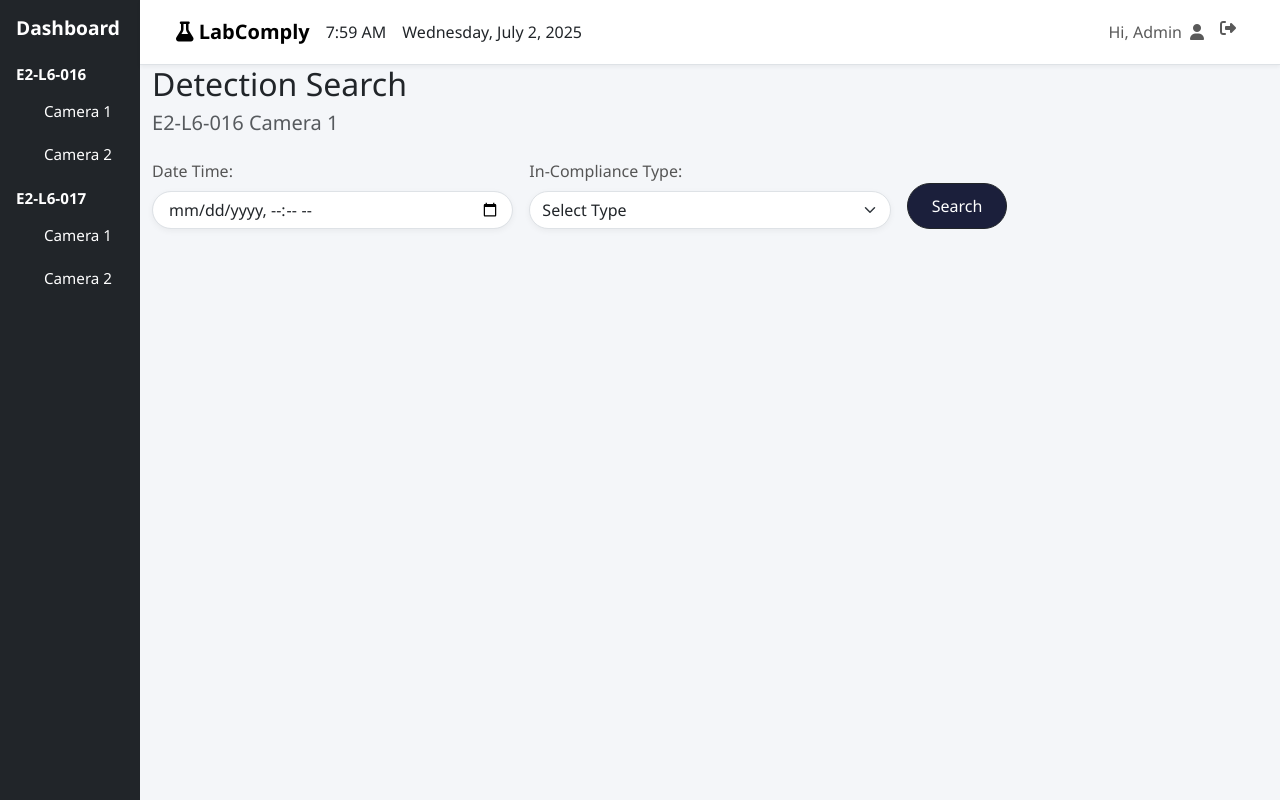
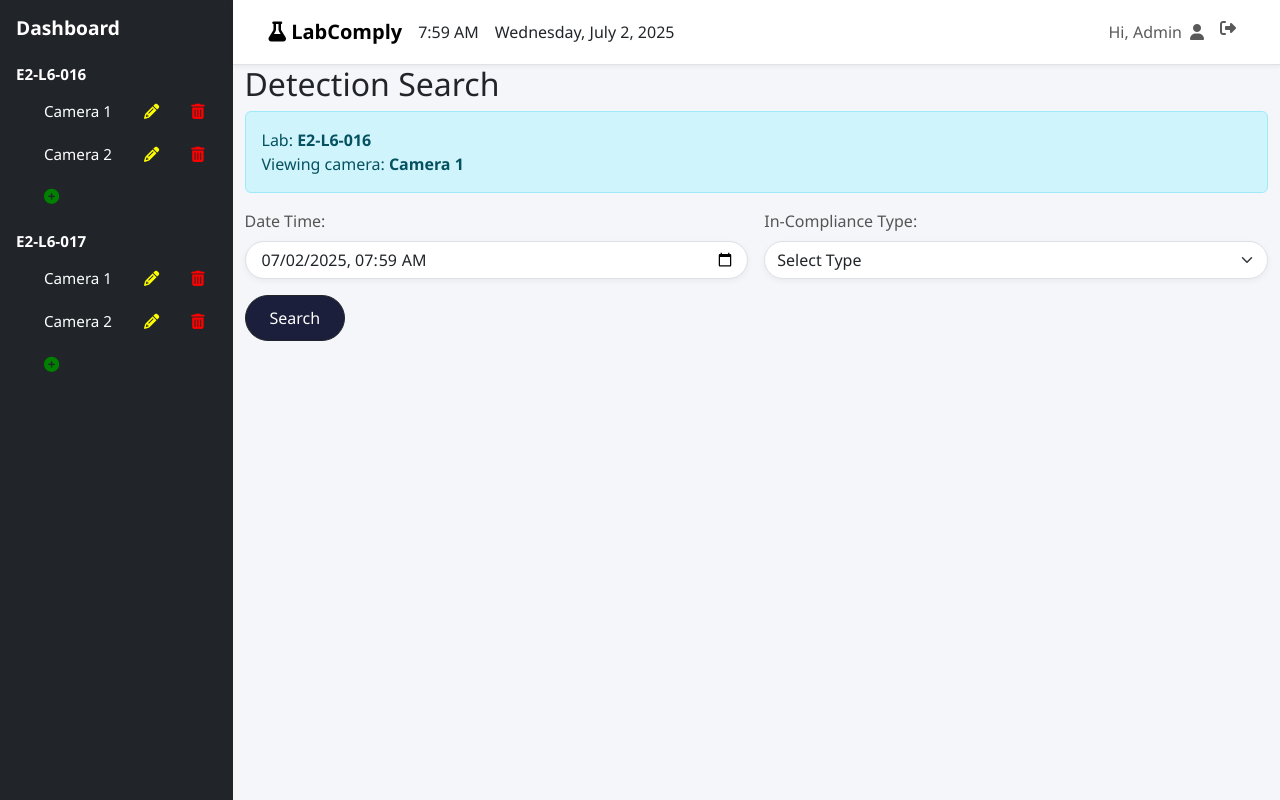
Before and after one commit to TwittK/ICT2114, a Flask app: a page that uses templates/base.html in a window 1280 px wide. Run offline with Flask 3, Linux system fonts and the light colour scheme; the visitor is signed in with stand-in values (Sample User, id 1); data comes from the database, SQL or seed files in the repository.

Commit message:
Retrieving cameras and labs from database to display on the website, index and SideMenu pages.

```diff
--- a/app.py
+++ b/app.py
@@ -5,6 +5,7 @@
 import sqlite3
 import os
 import secrets
+from datetime import datetime
 
 app = Flask(__name__)
 app.secret_key = os.environ.get('SECRET_KEY') or secrets.token_hex(32)
@@ -34,9 +35,55 @@
     return decorated_function
 
 
+@app.context_processor
+def inject_labs_with_cameras():
+    conn = sqlite3.connect('users.sqlite')
+    cursor = conn.cursor()
+
+    cursor.execute("""
+                   SELECT l.LabId,
+                          l.lab_name,
+                          c.CameraId,
+                          c.name
+                   FROM Lab l
+                            LEFT JOIN Camera c ON c.camera_lab_id = l.LabId
+                   ORDER BY l.lab_name ASC, c.name ASC
+                   """)
+
+    rows = cursor.fetchall()
+    conn.close()
+
+    # Group cameras under their labs.
+    labs = {}
+    for lab_id, lab_name, camera_id, camera_name in rows:
+        if lab_id not in labs:
+            labs[lab_id] = {
+                "lab_id": lab_id,
+                "lab_name": lab_name,
+                "cameras": []
+            }
+        # Might be None if no camera exists.
+        if camera_id:
+            labs[lab_id]["cameras"].append({
+                "camera_id": camera_id,
+                "camera_name": camera_name,
+            })
+
+    return dict(labs=list(labs.values()))
+
+
 @app.route('/', methods=["GET", "POST"])
 @login_required
 def index():
+    lab_name = request.args.get("lab")
+    camera_name = request.args.get("camera")
+    is_editing_camera = request.args.get("edit", "0") == "1"
+    is_deleting_camera = request.args.get("delete", "0") == "1"
+    is_adding_camera = request.args.get("add", "0") == "1"
+    today_str = datetime.now().strftime('%Y-%m-%dT%H:%M')
+
+    is_admin = session.get('role') == 'admin'
+
     results = []
 
     if request.method == "POST":
@@ -61,7 +108,15 @@
         results = cursor.fetchall()
         conn.close()
 
-    return render_template("index.html", results=results, snapshot_folder=SNAPSHOT_FOLDER)
+    return render_template(
+        "index.html",
+        results=results,
+        snapshot_folder=SNAPSHOT_FOLDER,
+        lab_name=lab_name,
+        camera_name=camera_name,
+        is_admin=is_admin,
+        today=today_str,
+    )
 
 
 @app.route('/login', methods=['GET', 'POST'])
--- a/static/css/style.css
+++ b/static/css/style.css
@@ -12,6 +12,7 @@
 #sidebar {
     background-color: #0d1e2d;
     font-size: 0.95rem;
+    min-width: 230px;
 }
 
 #sidebar ul li {
@@ -190,3 +191,15 @@
 .nav-link.dropdown-toggle::after {
     display: none;
 }
+
+.icon-pencil {
+    color: yellow;
+}
+
+.icon-trash {
+    color: red;
+}
+
+.icon-plus {
+    color: green;
+}
--- a/templates/base.html
+++ b/templates/base.html
@@ -19,16 +19,40 @@
         <div id="sidebar" class="bg-dark text-white p-3">
             <h4 class="mb-4">Dashboard</h4>
             <ul class="list-unstyled">
-                <li><strong>E2-L6-016</strong></li>
-                <li class="ps-3"><a href="{{ url_for('index', camera='1') }}" class="text-decoration-none text-white">Camera
-                    1</a></li>
-                <li class="ps-3"><a href="{{ url_for('index', camera='2') }}" class="text-decoration-none text-white">Camera
-                    2</a></li>
-                <li class="mt-3"><strong>E2-L6-017</strong></li>
-                <li class="ps-3"><a href="{{ url_for('index', camera='1') }}" class="text-decoration-none text-white">Camera
-                    1</a></li>
-                <li class="ps-3"><a href="{{ url_for('index', camera='2') }}" class="text-decoration-none text-white">Camera
-                    2</a></li>
+                {% for lab in labs %}
+                    <li class="mt-3">
+                        <strong>{{ lab.lab_name }}</strong>
+                    </li>
+
+                    {% if lab.cameras %}
+                        {% for camera in lab.cameras %}
+                            <li class="ps-3 d-flex align-items-center">
+                                <a href="{{ url_for('index', lab=lab.lab_name, camera=camera.camera_name) }}"
+                                   class="text-decoration-none text-white d-incline-flex align-items-center">
+                                    {{ camera.camera_name }}
+                                </a>
+                                <a href="{{ url_for('index', edit=1, delete=0) }}"
+                                   class="ms-2 icon-pencil" title="Edit">
+                                    <i class="fa-solid fa-pencil"></i>
+                                </a>
+                                <a href="{{ url_for('index',  edit=0, delete=1) }}"
+                                   class="ms-2 icon-trash" title="Delete">
+                                    <i class="fa-solid fa-trash-can"></i>
+                                </a>
+                            </li>
+                        {% endfor %}
+
+                        {# Add button aligned left, underneath cameras #}
+                        <li class="ps-3 mt-1">
+                            <a href="{{ url_for('index', add=1, lab=lab.lab_name) }}"
+                               class="text-decoration-none icon-plus">
+                                <i class="fa-solid fa-circle-plus"></i>
+                            </a>
+                        </li>
+                    {% else %}
+                        <li class="ps-3 text-muted"><em>No cameras</em></li>
+                    {% endif %}
+                {% endfor %}
             </ul>
         </div>
     {% endif %}
--- a/templates/index.html
+++ b/templates/index.html
@@ -3,15 +3,24 @@
 {% block content %}
 
     <h2 class="mb-2">Detection Search</h2>
-<h5 class="mb-4 text-muted">E2-L6-016 Camera 1</h5>
+    {% if lab_name and camera_name %}
+        <div class="alert alert-info">
+            Lab: <strong>{{ lab_name }}</strong><br>
+            Viewing camera: <strong>{{ camera_name }}</strong>
+        </div>
+    {% elif lab_name %}
+        <div class="alert alert-warning">
+            Selected Lab: <strong>{{ lab_name }}</strong>
+        </div>
+    {% endif %}
 
     <form method="post" class="row g-3 align-items-end mb-4">
-  <div class="col-md-4">
+        <div class="col-md-6">
             <label for="date" class="form-label">Date Time:</label>
-    <input type="datetime-local" class="form-control rounded-pill" name="date" id="date">
+            <input type="datetime-local" class="form-control rounded-pill" name="date" id="date" value="{{ today }}">
         </div>
 
-  <div class="col-md-4">
+        <div class="col-md-6">
             <label for="object_type" class="form-label">In-Compliance Type:</label>
             <select name="object_type" class="form-select rounded-pill">
                 <option value="">Select Type</option>
@@ -32,9 +41,11 @@
             {% for row in results %}
                 <div class="col-md-4 mb-4">
                     <div class="card shadow-sm">
-        <img src="{{ url_for('static', filename='snapshots/' + row[3].split('/')[-1]) }}" class="card-img-top" alt="Snapshot">
+                        <img src="{{ url_for('static', filename='snapshots/' + row[3].split('/')[-1]) }}"
+                             class="card-img-top" alt="Snapshot">
                         <div class="card-body">
-          <h6 class="card-title">{{ row[1] }} <small class="text-muted">(Confidence: {{ row[2] }})</small></h6>
+                            <h6 class="card-title">{{ row[1] }} <small
+                                    class="text-muted">(Confidence: {{ row[2] }})</small></h6>
                             <p class="card-text text-muted">{{ row[0] }}</p>
                         </div>
                     </div>
```
Lines whose indentation alone changed are shown as unchanged.
